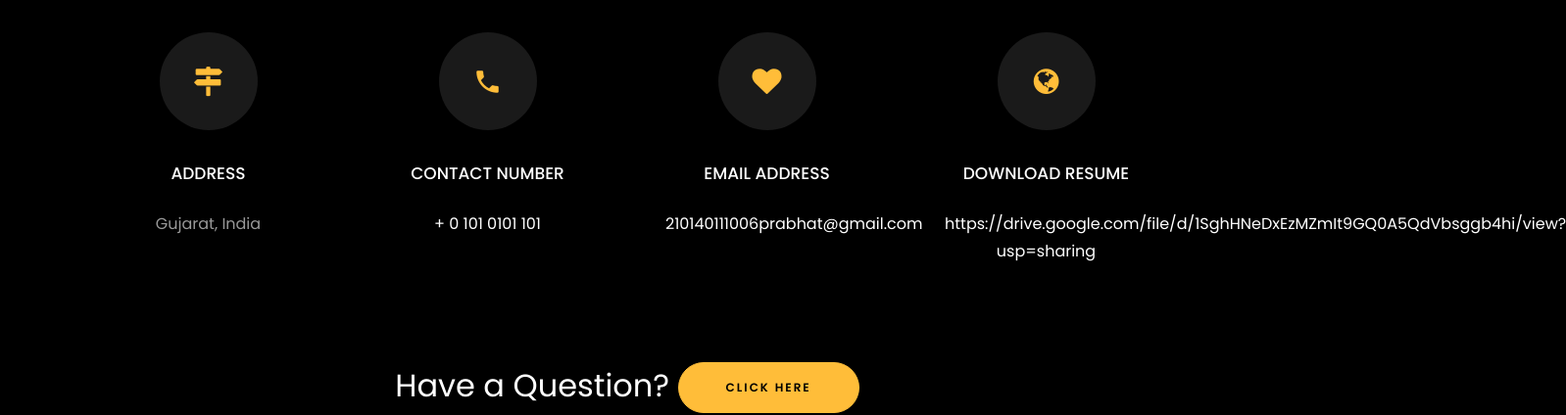
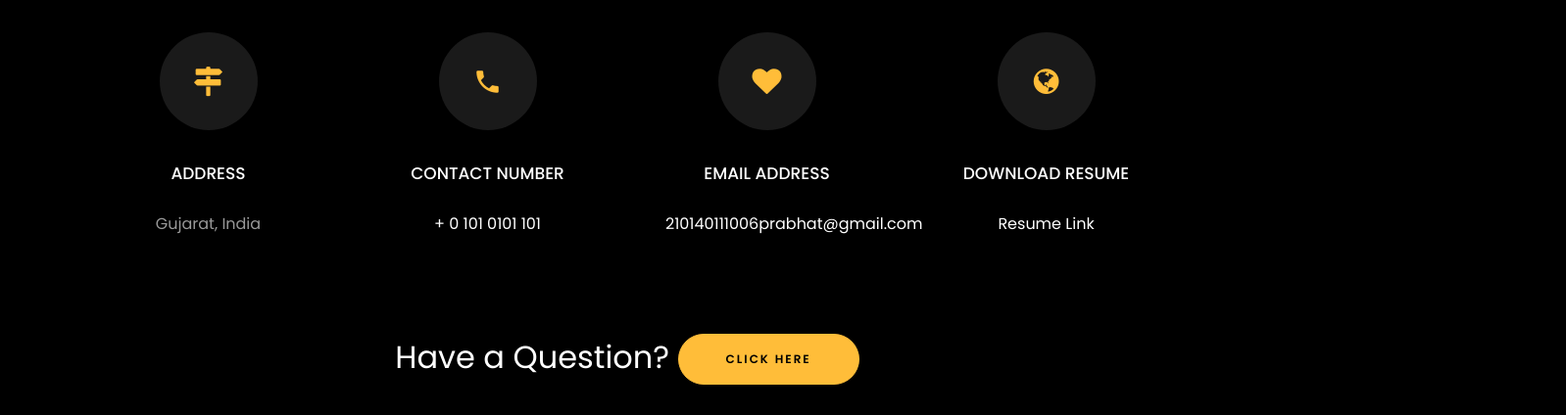
Before and after one commit to PrabhatKumar006/prabhatkumar.io, a plain HTML site: page index.html in a window 1280 px wide. Shown: the part 4602-5026 px from the top of the page at 98% size, 1598 px wide, since content can reach past the window. Drawn offline with Linux system fonts and the light colour scheme; files whose address does not match are found by name.

Commit message:
index.html

```diff
--- a/index.html
+++ b/index.html
@@ -567,7 +567,7 @@
           			<span class="icon-globe"></span>
           		</div>
           		<h3 class="mb-4">Download Resume</h3>
-	            <p><a href="#">https://drive.google.com/file/d/1SghHNeDxEzMZmIt9GQ0A5QdVbsggb4hi/view?usp=sharing</a></p>
+	            <p><a href="https://drive.google.com/file/d/1SghHNeDxEzMZmIt9GQ0A5QdVbsggb4hi/view?usp=sharing">Resume Link</a></p>
 	          </div>
           </div>
 
```
